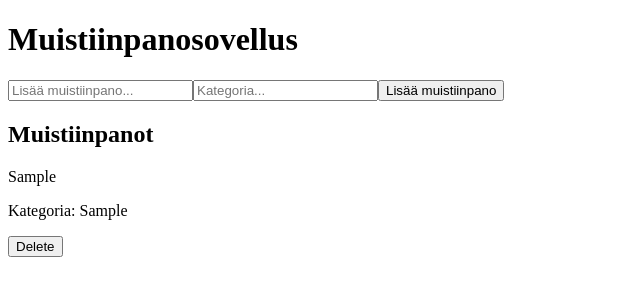
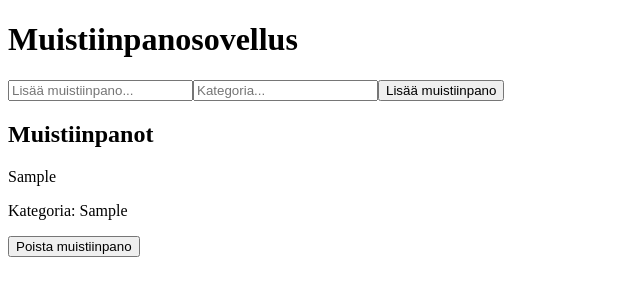
Before and after one commit to jounikivi/selainohjlemointi_react_project, a React (Create React App) app in the folder muistiinpanosovellus/: page / in a window 1280 px wide. Both pictures are taken after typing "Sample", "Sample" into the empty fields and a click on the button "Lisää muistiinpano". Shown: the top 300 px of the page, without its empty margins (0-640 px from the left). Built offline with nearby package versions, Linux system fonts and the light colour scheme.

Commit message:
poistonappi

```diff
--- a/muistiinpanosovellus/src/components/Note.js
+++ b/muistiinpanosovellus/src/components/Note.js
@@ -6,7 +6,7 @@ const Note = ({ note, deleteNote }) => {
     <div>
       <p>{note.text}</p>
       <p>Kategoria: {note.category}</p>
-      <button onClick={() => deleteNote(note.id)}>Delete</button>
+      <button onClick={() => deleteNote(note.id)}>Poista muistiinpano</button>
     </div>
   );
 };
```
